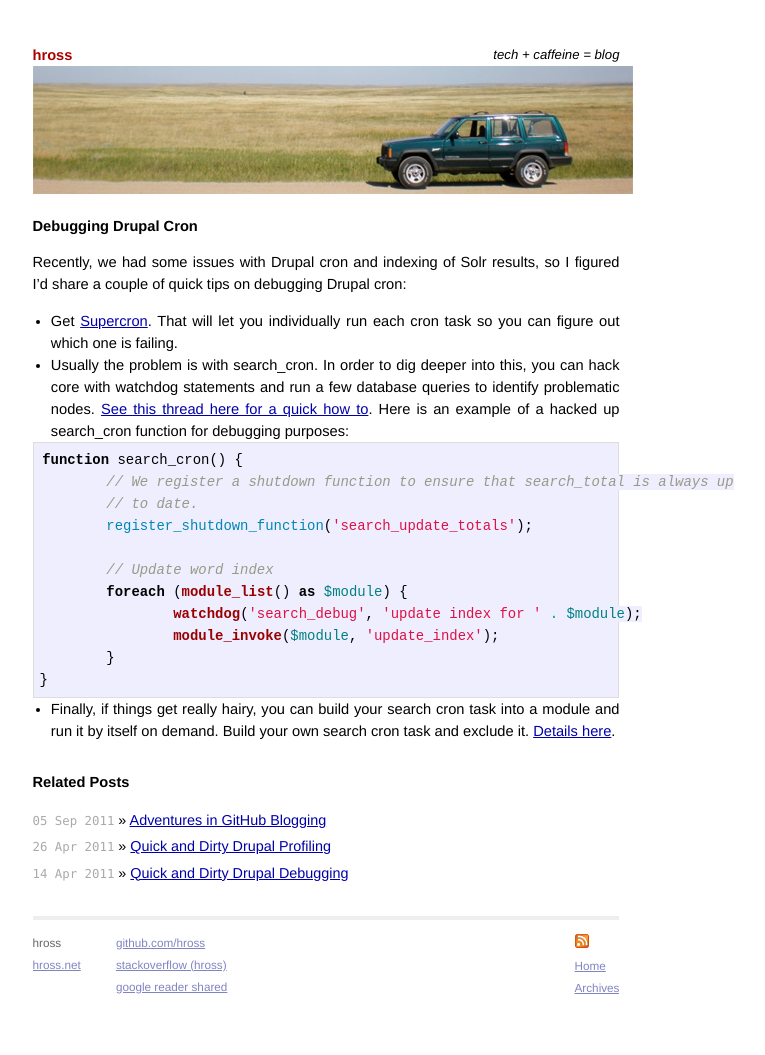
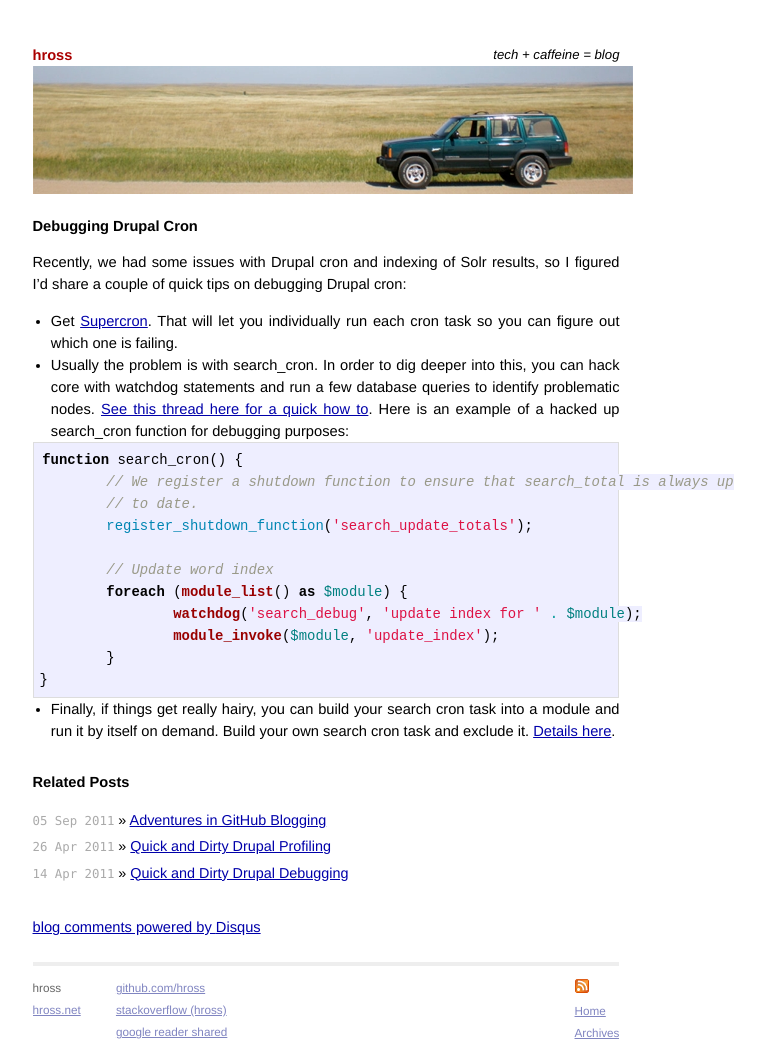
Before and after one commit to hross/hross.github.com, a Jekyll site: the page built from _posts/2011-06-01-debugdrupalcron.markdown, in a window 1280 px wide. Shown: the whole page, without its empty margins (314-1079 px from the left). Built offline with Jekyll 4.4.1, drawn with Linux system fonts in a browser that asks for light colours; Markdown is read by kramdown in place of the engine named in the settings; comment, search, counter and statistics services are not loaded; before the commit the page ends 1010 px from its top, so only the background shows below that; some of the changed lines change nothing that is shown.

Commit message:
added disqus, removed image link

```diff
--- a/_layouts/default.html
+++ b/_layouts/default.html
@@ -49,8 +49,6 @@
   </div>
 </div>
 
-<!--a href="http://github.com/mojombo"><img style="position: absolute; top: 0; right: 0; border: 0;" src="http://s3.amazonaws.com/github/ribbons/forkme_right_red_aa0000.png" alt="Fork me on GitHub" /></a-->
-
 <script type="text/javascript">
 var gaJsHost = (("https:" == document.location.protocol) ? "https://ssl." : "http://www.");
 document.write(unescape("%3Cscript src='" + gaJsHost + "google-analytics.com/ga.js' type='text/javascript'%3E%3C/script%3E"));
--- a/_layouts/post.html
+++ b/_layouts/post.html
@@ -16,3 +16,18 @@
     {% endfor %}
   </ul>
 </div>
+
+<div id="disqus_thread"></div>
+<script type="text/javascript">
+    /* * * CONFIGURATION VARIABLES: EDIT BEFORE PASTING INTO YOUR WEBPAGE * * */
+    var disqus_shortname = 'hrossblog'; // required: replace example with your forum shortname
+
+    /* * * DON'T EDIT BELOW THIS LINE * * */
+    (function() {
+        var dsq = document.createElement('script'); dsq.type = 'text/javascript'; dsq.async = true;
+        dsq.src = 'http://' + disqus_shortname + '.disqus.com/embed.js';
+        (document.getElementsByTagName('head')[0] || document.getElementsByTagName('body')[0]).appendChild(dsq);
+    })();
+</script>
+<noscript>Please enable JavaScript to view the <a href="http://disqus.com/?ref_noscript">comments powered by Disqus.</a></noscript>
+<a href="http://disqus.com" class="dsq-brlink">blog comments powered by <span class="logo-disqus">Disqus</span></a>
```
